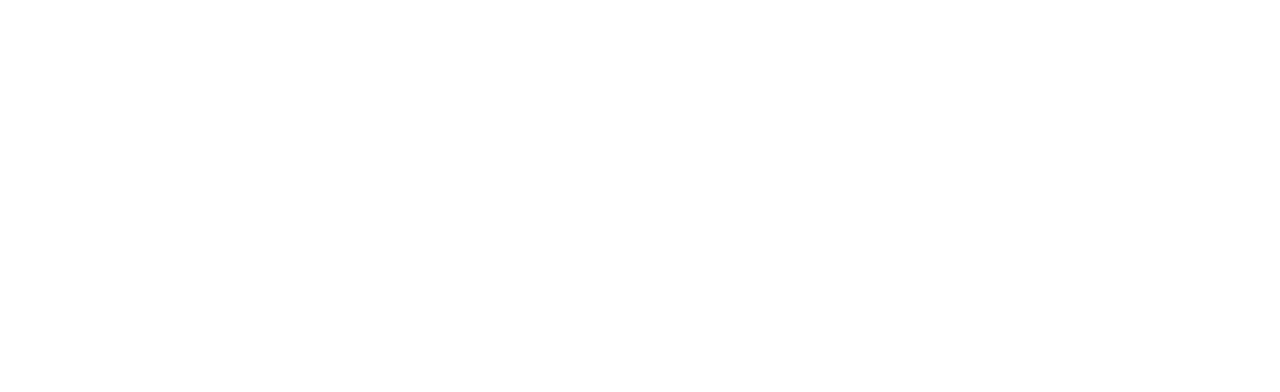
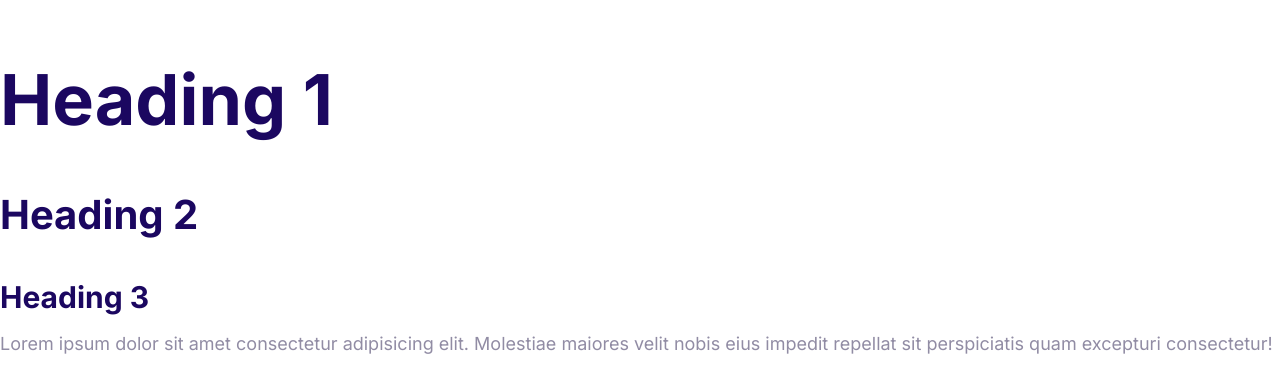
Before and after one commit to rsimanovics/Raidify, a plain HTML site: page index.html in a window 1280 px wide. Drawn offline with Linux system fonts and the light colour scheme.

Commit message:
Define the styles for the fonts

```diff
--- a/css/style.css
+++ b/css/style.css
@@ -5,3 +5,53 @@
   --color-heading: #1b0760;
   --color-body: #918ca4;
 }
+
+html {
+  /* 62.5% of 16px = 10px */
+  font-size: 62.5%;
+}
+
+body {
+  font-family: Inter, Arial, Helvetica, sans-serif;
+  font-size: 2.4rem;
+  line-height: 1.5;
+  color: var(--color-body);
+}
+
+h1,
+h2,
+h3 {
+  color: var(--color-heading);
+  margin-bottom: 1rem;
+}
+
+h1 {
+  font-size: 7rem;
+}
+
+h2 {
+  font-size: 4rem;
+}
+
+h3 {
+  font-size: 3rem;
+}
+
+p {
+  margin-top: 10px;
+}
+
+@media screen and (min-width: 1024px) {
+  body {
+    font-size: 1.8rem;
+  }
+  h1 {
+    font-size: 7rem;
+  }
+  h2 {
+    font-size: 4rem;
+  }
+  h3 {
+    font-size: 3rem;
+  }
+}
--- a/index.html
+++ b/index.html
@@ -4,8 +4,24 @@
     <meta charset="UTF-8" />
     <meta name="viewport" content="width=device-width, initial-scale=1.0" />
     <title>Document</title>
+
+    <link rel="preconnect" href="https://fonts.gstatic.com" />
+    <link
+      href="https://fonts.googleapis.com/css2?family=Inter:wght@200;400;600;700&display=swap"
+      rel="stylesheet"
+    />
+
     <link rel="stylesheet" href="css/normalize.css" />
     <link rel="stylesheet" href="css/style.css" />
   </head>
-  <body></body>
+  <body>
+    <h1>Heading 1</h1>
+    <h2>Heading 2</h2>
+    <h3>Heading 3</h3>
+    <p>
+      Lorem ipsum dolor sit amet consectetur adipisicing elit. Molestiae maiores
+      velit nobis eius impedit repellat sit perspiciatis quam excepturi
+      consectetur!
+    </p>
+  </body>
 </html>
```
